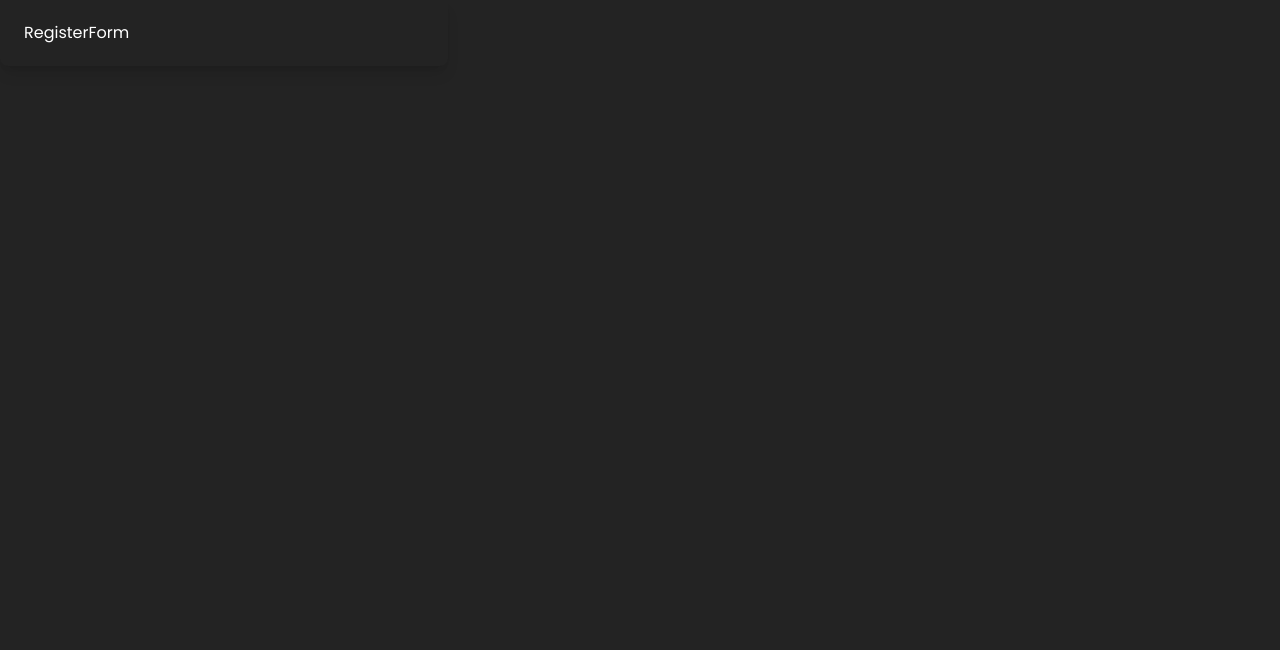
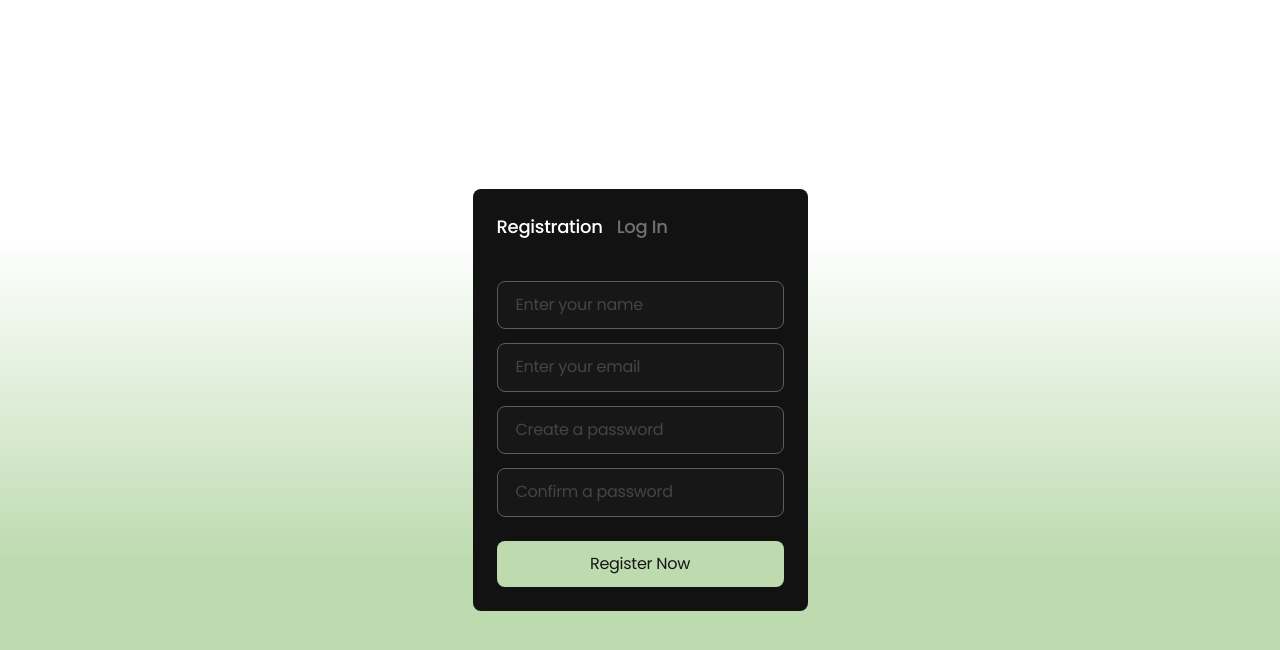
Before and after one commit to DimaOstapchuk91/TaskPro, a React (Vite) app: page /auth/register in a window 1280 px wide. Shown: the top 650 px of the page. Built offline with nearby package versions, Linux system fonts and the light colour scheme.

Commit message:
add style for login and registration form

```diff
--- a/index.html
+++ b/index.html
@@ -6,7 +6,7 @@
     <title>Task Pro</title>
   </head>
   <body>
-    <div id="root"></div>
+    <div class="w-full" id="root"></div>
     <script type="module" src="/src/main.tsx"></script>
   </body>
 </html>
--- a/src/components/LoginForm/LoginForm.tsx
+++ b/src/components/LoginForm/LoginForm.tsx
@@ -1,4 +1,63 @@
+import { yupResolver } from '@hookform/resolvers/yup';
+import { NavLink } from 'react-router-dom';
+import { orderLoginSchema } from '../../utils/formValidation';
+import { useForm } from 'react-hook-form';
+
 const LoginForm = () => {
-  return <div>LoginForms</div>;
+  const {
+    handleSubmit,
+    formState: { errors, touchedFields },
+  } = useForm({
+    resolver: yupResolver(orderLoginSchema),
+    mode: 'onChange',
+  });
+
+  const onSubmit = (data: any) => {
+    console.log(data);
+  };
+  return (
+    <form
+      className='bg-bg p-6 rounded-lg max-w-[335px] w-full '
+      onSubmit={handleSubmit(onSubmit)}
+    >
+      <div className='flex gap-3.5 mb-10'>
+        <NavLink
+          className='text-lg font-medium -tracking-[0.28px] opacity-40 hover:text-label-green hover:opacity-100 transition-all duration-300'
+          to='/auth/register'
+        >
+          Registration
+        </NavLink>
+        <h2 className='text-lg font-medium -tracking-[0.28px]'>Log In</h2>
+      </div>
+      <ul className='flex flex-col gap-3.5 mb-6 w-full'>
+        <li>
+          <label>
+            <input
+              className='px-4.5 py-3.5 bg-bg-dark border border-label-green rounded-lg opacity-40 outline-none text-white text-sm -tracking-[0.28px] w-full max-w-[287px] hover:opacity-100 focus:opacity-100 transition-all duration-300'
+              name='email'
+              type='email'
+              placeholder='Enter your email'
+            />
+          </label>
+        </li>
+        <li>
+          <label>
+            <input
+              className='px-4.5 py-3.5 bg-bg-dark border border-label-green rounded-lg opacity-40 outline-none text-white text-sm -tracking-[0.28px] w-full max-w-[287px] hover:opacity-100 focus:opacity-100 transition-all duration-300'
+              name='password'
+              type='text'
+              placeholder='Confirm a password'
+            />
+          </label>
+        </li>
+      </ul>
+      <button
+        className='w-full bg-label-green rounded-lg p-3.5 text-text-dark text-sm -tracking-[0.28px] hover:bg-hover transition-all duration-300 cursor-pointer'
+        type='submit'
+      >
+        Log In Now
+      </button>
+    </form>
+  );
 };
 export default LoginForm;
--- a/src/components/RegisterForm/RegisterForm.tsx
+++ b/src/components/RegisterForm/RegisterForm.tsx
@@ -1,4 +1,83 @@
+import { useForm } from 'react-hook-form';
+import { yupResolver } from '@hookform/resolvers/yup';
+import { orderRegistrationSchema } from '../../utils/formValidation';
+import { NavLink } from 'react-router-dom';
+
 const RegisterForm = () => {
-  return <div>RegisterForm</div>;
+  const {
+    handleSubmit,
+    formState: { errors, touchedFields },
+  } = useForm({
+    resolver: yupResolver(orderRegistrationSchema),
+    mode: 'onChange',
+  });
+
+  const onSubmit = (data: any) => {
+    console.log(data);
+  };
+  return (
+    <form
+      className='bg-bg p-6 rounded-lg max-w-[335px] w-full '
+      onSubmit={handleSubmit(onSubmit)}
+    >
+      <div className='flex gap-3.5 mb-10'>
+        <h2 className='text-lg font-medium -tracking-[0.28px]'>Registration</h2>
+        <NavLink
+          className='text-lg font-medium -tracking-[0.28px] opacity-40 hover:text-label-green hover:opacity-100 transition-all duration-300'
+          to='/auth/login'
+        >
+          Log In
+        </NavLink>
+      </div>
+      <ul className='flex flex-col gap-3.5 mb-6 w-full'>
+        <li>
+          <label>
+            <input
+              className='px-4.5 py-3.5 bg-bg-dark border border-label-green rounded-lg opacity-40 outline-none text-white text-sm -tracking-[0.28px] w-full max-w-[287px] hover:opacity-100 focus:opacity-100 transition-all duration-300'
+              name='name'
+              type='text'
+              placeholder='Enter your name'
+            />
+          </label>
+        </li>
+        <li>
+          <label>
+            <input
+              className='px-4.5 py-3.5 bg-bg-dark border border-label-green rounded-lg opacity-40 outline-none text-white text-sm -tracking-[0.28px] w-full max-w-[287px] hover:opacity-100 focus:opacity-100 transition-all duration-300'
+              name='email'
+              type='email'
+              placeholder='Enter your email'
+            />
+          </label>
+        </li>
+        <li>
+          <label>
+            <input
+              className='px-4.5 py-3.5 bg-bg-dark border border-label-green rounded-lg opacity-40 outline-none text-white text-sm -tracking-[0.28px] w-full max-w-[287px] hover:opacity-100 focus:opacity-100 transition-all duration-300'
+              name='password'
+              type='text'
+              placeholder='Create a password'
+            />
+          </label>
+        </li>
+        <li>
+          <label>
+            <input
+              className='px-4.5 py-3.5 bg-bg-dark border border-label-green rounded-lg opacity-40 outline-none text-white text-sm -tracking-[0.28px] w-full max-w-[287px] hover:opacity-100 focus:opacity-100 transition-all duration-300'
+              name='confirmPassword'
+              type='text'
+              placeholder='Confirm a password'
+            />
+          </label>
+        </li>
+      </ul>
+      <button
+        className='w-full bg-label-green rounded-lg p-3.5 text-text-dark text-sm -tracking-[0.28px] hover:bg-hover transition-all duration-300 cursor-pointer'
+        type='submit'
+      >
+        Register Now
+      </button>
+    </form>
+  );
 };
 export default RegisterForm;
--- a/src/pages/AuthPage/AuthPage.tsx
+++ b/src/pages/AuthPage/AuthPage.tsx
@@ -11,11 +11,11 @@ const AuthPage: React.FC = () => {
   };
 
   return (
-    <div>
-      <div className='w-full max-w-md p-6  rounded-lg shadow-lg'>
+    <section className='container flex justify-center items-center min-h-screen w-full  bg-[linear-gradient(180deg,#ffffff_30%,#BEDBB0_70%)]'>
+      <div className='w-full flex justify-center'>
         {id && forms[id] ? forms[id] : <Navigate to='*' replace />}
       </div>
-    </div>
+    </section>
   );
 };
 export default AuthPage;
--- a/src/styles/theme.css
+++ b/src/styles/theme.css
@@ -1,7 +1,7 @@
 :root {
   --color-brand: #bedbb0;
   --color-brand-hover: #9dc888;
-  --color-background: #232323;
+  --color-background: #121212;
   --color-white: #ffffff;
   --color-background-dark: #1f1f1f;
   --color-lable-gray: rgba(255, 255, 255, 0.3);
--- /dev/null
+++ b/src/utils/formValidation.ts
@@ -0,0 +1,48 @@
+import * as Yup from 'yup';
+
+const nameValid = Yup.string()
+  .required('Name is required')
+  .min(2, 'Minimum 2 symbols')
+  .max(50, 'Maximum 50 symbols');
+
+const emailValid = Yup.string()
+  .required('Email is required')
+  .matches(
+    /^[\w-]+(\.[\w-]+)*@([\w-]+\.)+[a-zA-Z]{2,7}$/,
+    'Invalid email format'
+  );
+
+const avatarValid = Yup.string().matches(
+  /^https?:\/\/.*\.(?:png|jpg|jpeg|gif|bmp|webp)$/,
+  'Avatar must be a valid image URL'
+);
+
+const themeValid = Yup.mixed<'dark' | 'light' | 'violet'>()
+  .oneOf(['dark', 'light', 'violet'], 'Theme must be dark, light, or violet')
+  .optional();
+
+const passwordValid = Yup.string()
+  .required('Password is required')
+  .min(7, 'Minimum 7 symbols')
+  .max(50, 'Maximum 50 symbols');
+
+export const orderRegistrationSchema = Yup.object({
+  name: nameValid,
+  email: emailValid,
+  password: passwordValid,
+  confirmPassword: Yup.string()
+    .required('Confirm password required')
+    .oneOf([Yup.ref('password')], 'Passwords do not match'),
+});
+
+export const orderLoginSchema = Yup.object({
+  email: emailValid,
+  password: passwordValid,
+});
+
+export const orderEditUserSchema = Yup.object({
+  name: nameValid,
+  email: emailValid,
+  avatar: avatarValid,
+  theme: themeValid,
+});
```
